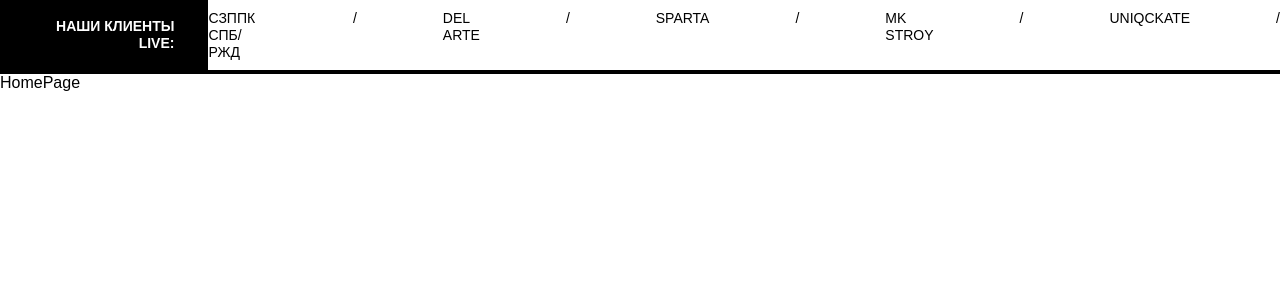
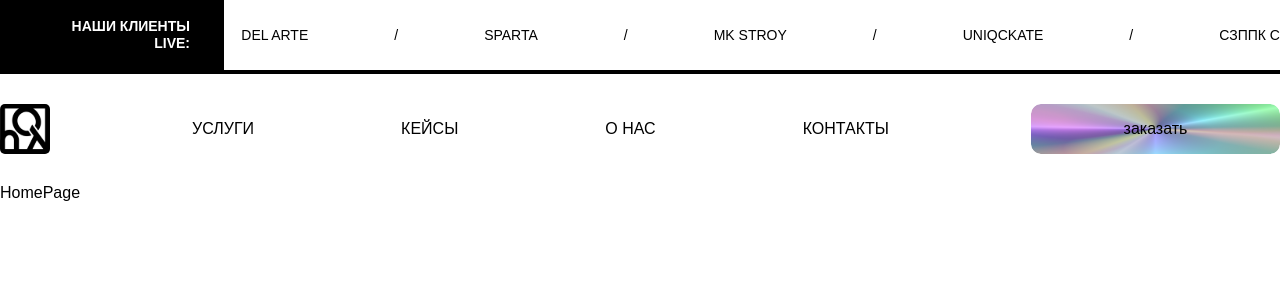
Before and after one commit to stankenA/caps, a React (Create React App) app: page / in a window 1280 px wide. Shown: the top 300 px of the page. Built offline with nearby package versions, Linux system fonts and the light colour scheme; a web font is replaced by a local one.

Commit message:
feat: complete header component

```diff
--- a/src/blocks/_header.scss
+++ b/src/blocks/_header.scss
@@ -9,7 +9,7 @@
   }
 
   &__live {
-    width: 224px;
+    min-width: 224px;
     height: 100%;
     background-color: #000;
     box-sizing: border-box;
@@ -29,11 +29,13 @@
     display: flex;
     align-items: center;
     flex-grow: 1;
+    overflow: hidden;
   }
 
   &__marquee-list {
     display: flex;
     gap: 86px;
+    margin-right: 86px;
   }
 
   &__marquee-item {
@@ -47,4 +49,43 @@
     font-size: 14px;
     line-height: 17px;
   }
+
+  &__bottom {
+    display: flex;
+    justify-content: space-between;
+    align-items: center;
+    width: 1280px;
+    margin: 30px auto;
+  }
+
+  &__logo {
+    display: block;
+    width: 50px;
+    object-fit: cover;
+  }
+
+  &__menu-list {
+    display: flex;
+    gap: 137px;
+  }
+
+  &__menu-link {
+    padding: 5px;
+    font-weight: 500;
+    font-size: 16px;
+    line-height: 20px;
+    text-transform: uppercase;
+  }
+
+  &__button {
+    width: 249px;
+    height: 50px;
+    border-radius: 10px;
+    display: flex;
+    justify-content: center;
+    align-items: center;
+    color: #000;
+    cursor: pointer;
+    background: url(../images/header-button-background.png) no-repeat center / cover;
+  }
 }
--- a/src/blocks/app.scss
+++ b/src/blocks/app.scss
@@ -2,6 +2,8 @@
 @import url(../vendor/normalize.css);
 
 @import url(../blocks/common/_list.scss);
+@import url(../blocks/common/_link.scss);
+@import url(../blocks/common/_button.scss);
 
 @import url(../blocks/_page.scss);
 @import url(../blocks/_header.scss);
--- /dev/null
+++ b/src/blocks/common/_button.scss
@@ -0,0 +1,6 @@
+.button {
+  background-color: transparent;
+  border: none;
+  padding: 0;
+  margin: 0;
+}
--- /dev/null
+++ b/src/blocks/common/_link.scss
@@ -0,0 +1,4 @@
+.link {
+  color: unset;
+  text-decoration: none;
+}
--- a/src/components/Header.jsx
+++ b/src/components/Header.jsx
@@ -1,9 +1,31 @@
 import React from 'react';
 import Marquee from 'react-fast-marquee';
+import { Link } from 'react-router-dom';
+
+import logo from '../images/caps-logo.svg';
 
 export default function Header() {
 
   const projectsArr = ['СЗППК СПБ/РЖД', 'DEL ARTE', 'SPARTA', 'MK STROY', 'UNIQCKATE'];
+
+  const menuList = [
+    {
+      title: 'Услуги',
+      link: '/'
+    },
+    {
+      title: 'Кейсы',
+      link: '/'
+    },
+    {
+      title: 'О нас',
+      link: '/'
+    },
+    {
+      title: 'Контакты',
+      link: '/'
+    },
+  ]
 
   return (
     <header className="header">
@@ -15,18 +37,37 @@ export default function Header() {
           </p>
         </div>
         <div className="header__marquee">
-          <ul className="header__marquee-list list">
-            {projectsArr.map((el) => (
-              <>
-                <li key={el} className="header__marquee-item">
-                  {el}
-                </li>
-                <span className="header__marquee-line">/</span>
-              </>
-            ))}
-          </ul>
+          <Marquee autoFill={true}>
+            <ul className="header__marquee-list list">
+              {projectsArr.map((el, i) => (
+                <React.Fragment key={i}>
+                  <li className="header__marquee-item" >
+                    {el}
+                  </li>
+                  <span className="header__marquee-line">/</span>
+                </React.Fragment>
+              ))}
+            </ul >
+          </Marquee>
         </div>
       </div>
-    </header>
+      <div className="header__bottom">
+        <Link className="header__link" to='/'>
+          <img src={logo} alt="CAPS logo" className="header__logo" />
+        </Link>
+        <ul className="header__menu-list list">
+          {
+            menuList.map((el) => (
+              <li key={el.title} className="header__menu-item">
+                <Link className="header__menu-link link" to={el.link}>
+                  {el.title}
+                </Link>
+              </li>
+            ))
+          }
+        </ul>
+        <button type="button" className="header__button button">заказать</button>
+      </div>
+    </header >
   )
 }
```
Also changed, not shown: src/blocks/_wrapper.scss (deleted), src/images/caps-logo.svg (added), src/images/header-button-background.png (added).
